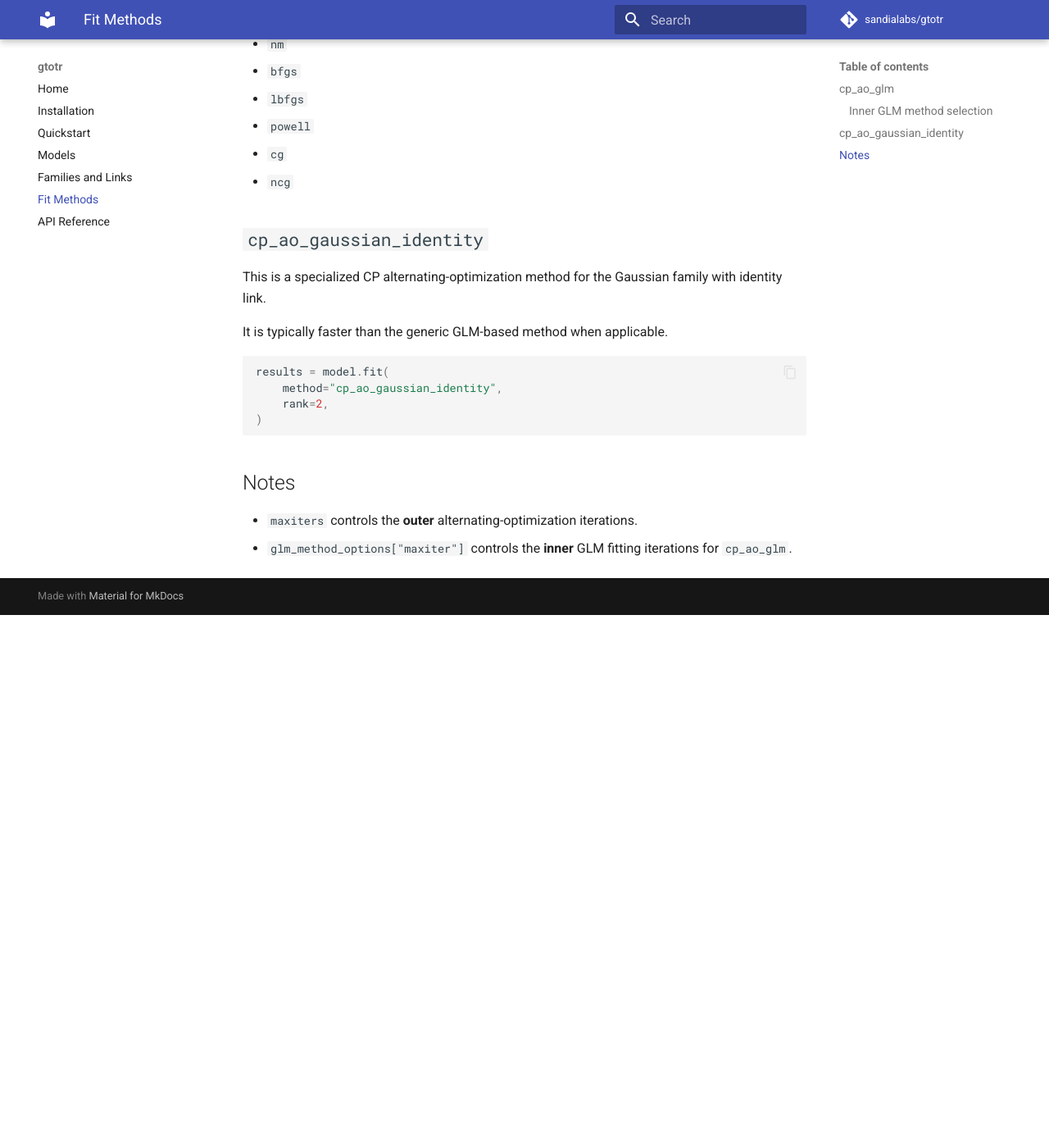
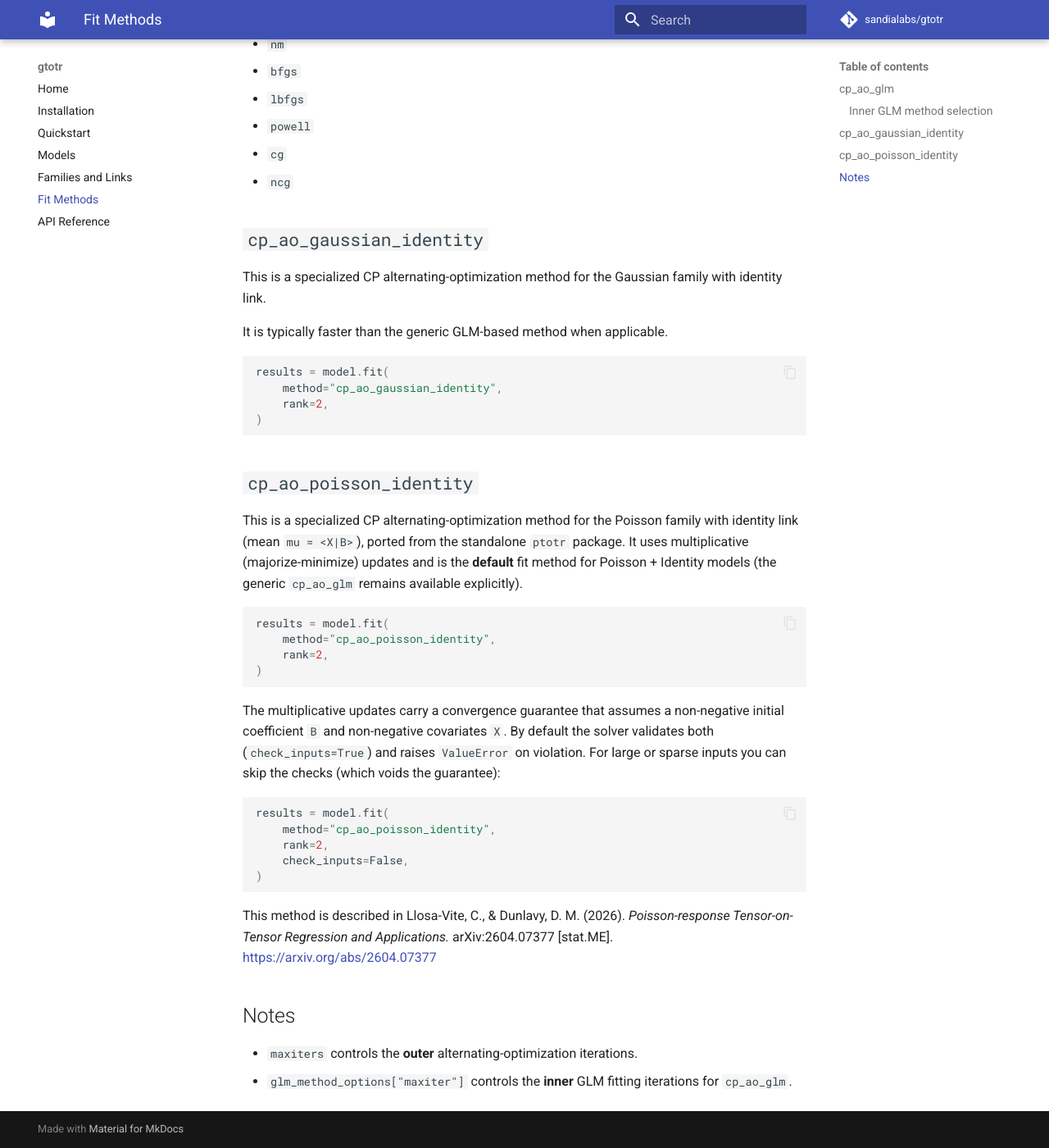
Before and after one commit to sandialabs/gtotr, an MkDocs documentation site: the page built from docs/fitmethods.md, in a window 1280 px wide and 1400 px high, scrolled down 906 px. Shown: the whole window at 82% size. Built offline with MkDocs 1.6.1 and Material for MkDocs 9.7.7, drawn with Linux system fonts in a browser that asks for light colours; comment, search, counter and statistics services are not loaded; before the commit the page ends 1656 px from its top, so only the background shows below that.

Commit message:
Document ptotr integration (docs pages + docstrings)
- docs/: add PToTR alias section (models), Identity-for-Poisson blessing
  (families), cp_ao_poisson_identity fit-method section (fitmethods),
  mkdocstrings blocks for ptotr_cp / CPAOPoissonIdentity / the solver (api),
  a Poisson/Identity quickstart example, and index highlights. Citations use
  an APA-style reference with a clickable arXiv link.
- Clarify contract_xb_cp docstring (<X|B> semantics; Poisson+Identity uses
  normtype=1).

Verified: ruff/ruff format/mypy clean; pytest -q -> 27 passed; mkdocs build
--strict builds clean; new objects render with structured numpydoc sections
and clickable citation links.

````diff
--- a/docs/fitmethods.md
+++ b/docs/fitmethods.md
@@ -59,6 +59,37 @@ results = model.fit(
 )
 ```
 
+## `cp_ao_poisson_identity`
+
+This is a specialized CP alternating-optimization method for the Poisson family with
+identity link (mean `mu = <X|B>`), ported from the standalone `ptotr` package. It uses
+multiplicative (majorize-minimize) updates and is the **default** fit method for
+Poisson + Identity models (the generic `cp_ao_glm` remains available explicitly).
+
+```python
+results = model.fit(
+    method="cp_ao_poisson_identity",
+    rank=2,
+)
+```
+
+The multiplicative updates carry a convergence guarantee that assumes a non-negative
+initial coefficient `B` and non-negative covariates `X`. By default the solver
+validates both (`check_inputs=True`) and raises `ValueError` on violation. For large or
+sparse inputs you can skip the checks (which voids the guarantee):
+
+```python
+results = model.fit(
+    method="cp_ao_poisson_identity",
+    rank=2,
+    check_inputs=False,
+)
+```
+
+This method is described in Llosa-Vite, C., & Dunlavy, D. M. (2026). *Poisson-response
+Tensor-on-Tensor Regression and Applications.* arXiv:2604.07377 [stat.ME].
+[https://arxiv.org/abs/2604.07377](https://arxiv.org/abs/2604.07377)
+
 ## Notes
 
 - `maxiters` controls the **outer** alternating-optimization iterations.
````
Also changed, not shown: docs/api.md (+10 -0 lines), docs/families.md (+9 -0 lines), docs/index.md (+2 -0 lines), docs/models.md (+23 -0 lines), docs/quickstart.md (+23 -0 lines), 1 other file.
